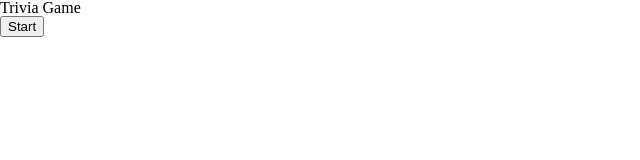
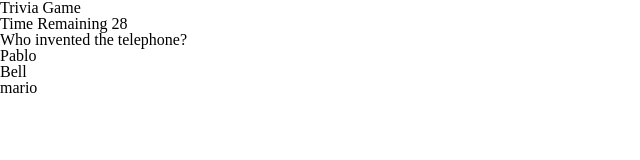
Before and after one commit to perlaballesteros/TriviaGame, a plain HTML site: page index.html in a window 1280 px wide. Both pictures are taken after a click on the button "Start". Shown: the whole page, without its empty margins (0-640 px from the left). Drawn offline with nearby package versions, Linux system fonts and the light colour scheme.

Commit message:
updating my progress

```diff
--- a/assets/javascript/app.js
+++ b/assets/javascript/app.js
@@ -1,27 +1,73 @@
 var startBtn=$("#start");
 var timeRemaining=30;
 var countdown;
-var questions=
-];
+var Qindex=0;
+var anskey=["choice0","choice1","choice2"];
+var Qs = [{
+		Q:"Who invented the telephone?",
+		Choices:["Pablo","Bell","mario"]},
+		{
+		Q:"Which nail grows fastest?",
+		Choices:["pinky","index","middle",]}];
 
 //----------------------------------------
 
 function timer(){
 
-	var countdown=setTimeout(function() {timer();}, 1000);
-	$("#timerSection").text("Time Remaining "+ timeRemaining);
+	countdown=setTimeout(function() {timer();}, 1000);
+	$("#Tsection").text("Time Remaining "+ timeRemaining);
 	timeRemaining--;
 
 	if(timeRemaining<0){
 		clearTimeout(countdown);
+		console.log("you loose");
+		Qindex++;
+		emptyQA();
+	}
+}
+function displayQ(i){
+	$("#Qsection").text(Qs[i].Q);
+	for (var j=0;j<Qs[i].Choices.length;j++)
+	{
+		$("#choice"+j).text(Qs[i].Choices[j]);
 	}
 }
 
+function emptyQA(){
+	$("#Qsection").empty();
+	for(var i=0;i<3;i++){
+		$("#choice"+i).empty();
+	}
+
+}
 //--------------------------------------------
 
 startBtn.click(function(){
 	startBtn.hide();
-	$("#container").append("<div id='timerSection'></div>");
 	timer();
+	displayQ(Qindex);
+	console.log(timeRemaining);
+
+
+	$("#choices").on("click","div",function(){
+
+		var choiceClicked=$(this).attr("id");
+		clearTimeout(countdown);
+		Qindex++;
+		emptyQA();
+
+
+		if(choiceClicked===anskey[Qindex-1]){
+			console.log("right");
+
+		}
+		else{
+			console.log("wrong");
+
+
+		}
+
+	});
+
 
 });
--- a/index.html
+++ b/index.html
@@ -20,7 +20,15 @@
 
 		<div id="container">
 			<div id="title">Trivia Game</div>
+			<div id="Tsection"></div>
 			<button id="start">Start</button>
+			<div id="Qsection"></div>
+			<div id="choices">
+				<div id="choice0"></div>
+				<div id="choice1"></div>
+				<div id="choice2"></div>
+			</div>
+
 		</div>
 
 		<!--linking to javascript>-->
```
